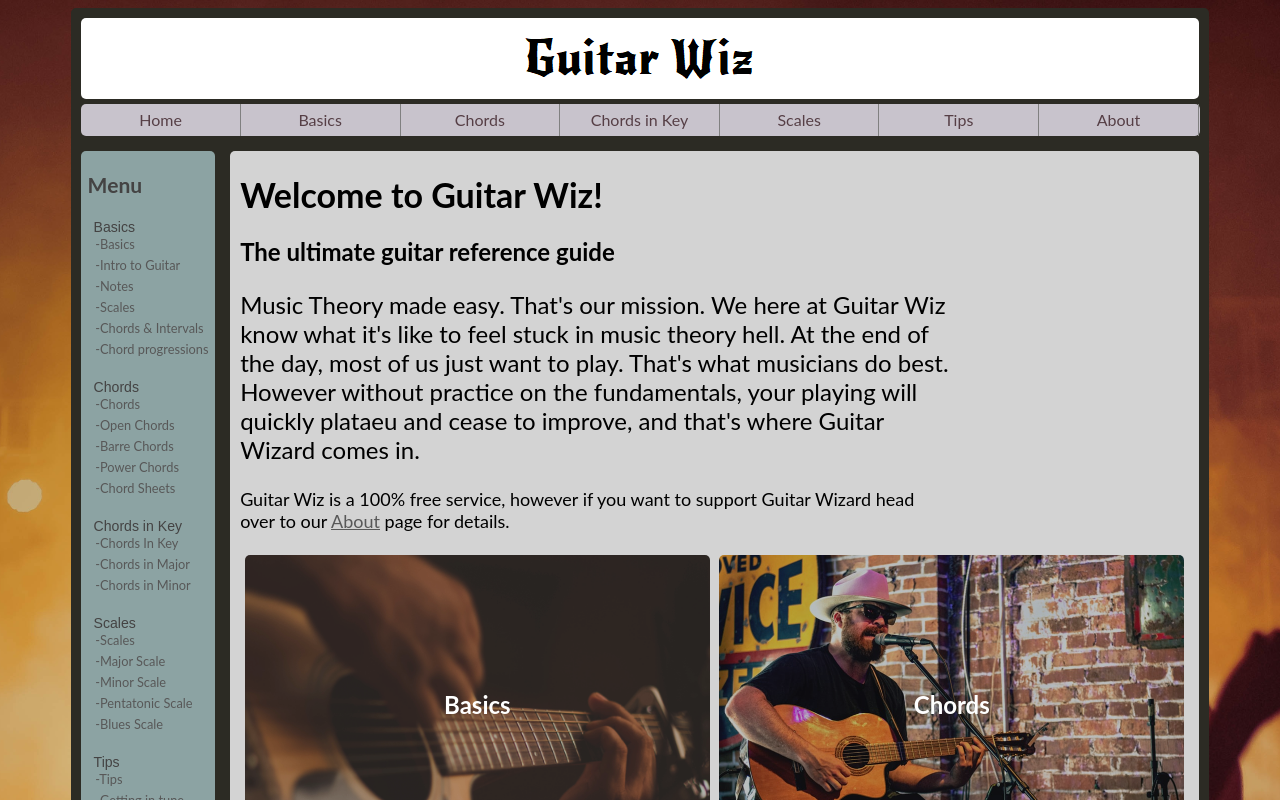
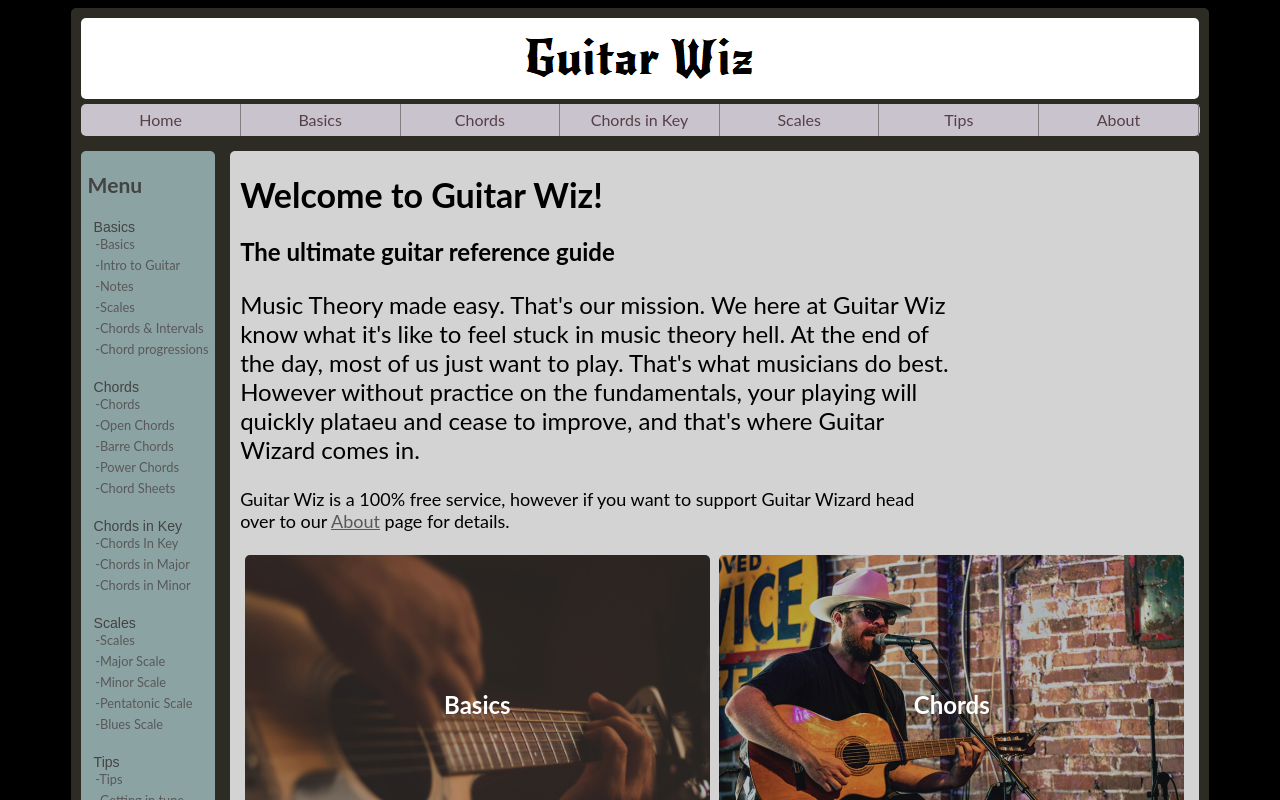
Before and after one commit to RyanButton/guitar-wiz-react, a React (Create React App) app: page / in a window 1280 px wide. Shown: the top 800 px of the page. Built offline with nearby package versions, Linux system fonts and the light colour scheme.

Commit message:
`fix` white flash

```diff
--- a/public/index.html
+++ b/public/index.html
@@ -24,7 +24,12 @@
       work correctly both with client-side routing and a non-root public URL.
       Learn how to configure a non-root public URL by running `npm run build`.
     -->
-    <title>React App</title>
+    <title>Guitar Wiz</title>
+    <style>
+      body {
+        background-color: rgb(0, 0, 0);
+      }
+    </style>
   </head>
   <body>
     <noscript>You need to enable JavaScript to run this app.</noscript>
--- a/src/index.css
+++ b/src/index.css
@@ -1,8 +1,8 @@
 body {
-  background-image: url(../public/images/background-img.jpg);
+  /* background-image: url(../public/images/background-img.jpg);
   background-size: cover;
   background-position: center;
-  background-repeat: repeat-y;
+  background-repeat: repeat-y; */
   font-family: "Lato", sans-serif;
 }
 .s1 {
```
